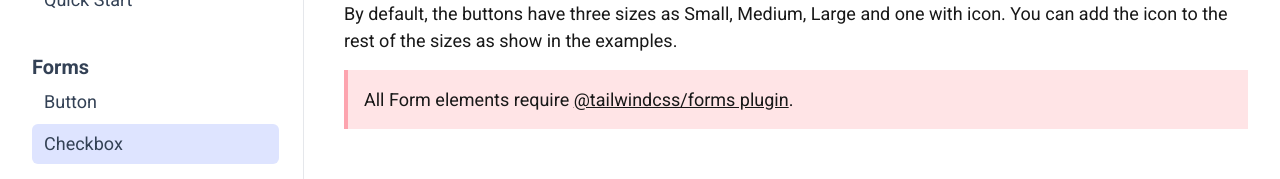
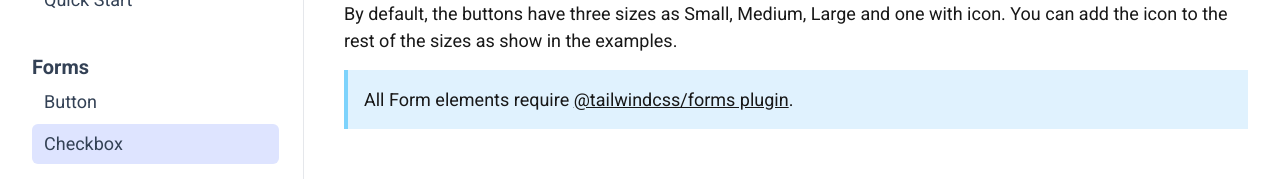
Before and after one commit to sg1asgard/vuefoxtail, a Vue app: page /docs/components/forms/checkbox in a window 1280 px wide. Shown: the part 184-363 px from the top of the page. Built offline with nearby package versions, Linux system fonts and the light colour scheme; what @highlightjs/vue-plugin would draw is missing.

Commit message:
checkbox updates

```diff
--- a/src/components/vuefoxtail/forms/buttons/CheckboxVFX.vue
+++ b/src/components/vuefoxtail/forms/buttons/CheckboxVFX.vue
@@ -89,7 +89,7 @@ const checkboxV1_large = ref(
       </p>
 
       <div class="mt-4">
-        <AlertWrapper variant="danger">
+        <AlertWrapper variant="info">
           All Form elements require
           <a href="https://github.com/tailwindlabs/tailwindcss-forms" target="_blank"
             >@tailwindcss/forms plugin</a
--- a/src/layouts/MainLayout.vue
+++ b/src/layouts/MainLayout.vue
@@ -9,8 +9,8 @@ import TopPart from '@/components/layout/TopPart.vue'
     <div>
       <div class="max-w-7xl mx-auto px-4 sm:px-6 md:px-8">
         <AsidePart />
-        <div class="main-content lg:pl-[19.5rem]">
-          <div class="mx-auto pt-10">
+        <div class="lg:pl-[19.5rem]">
+          <div class="main-content mx-auto pt-10">
             <slot></slot>
           </div>
           <FooterPart />
```
